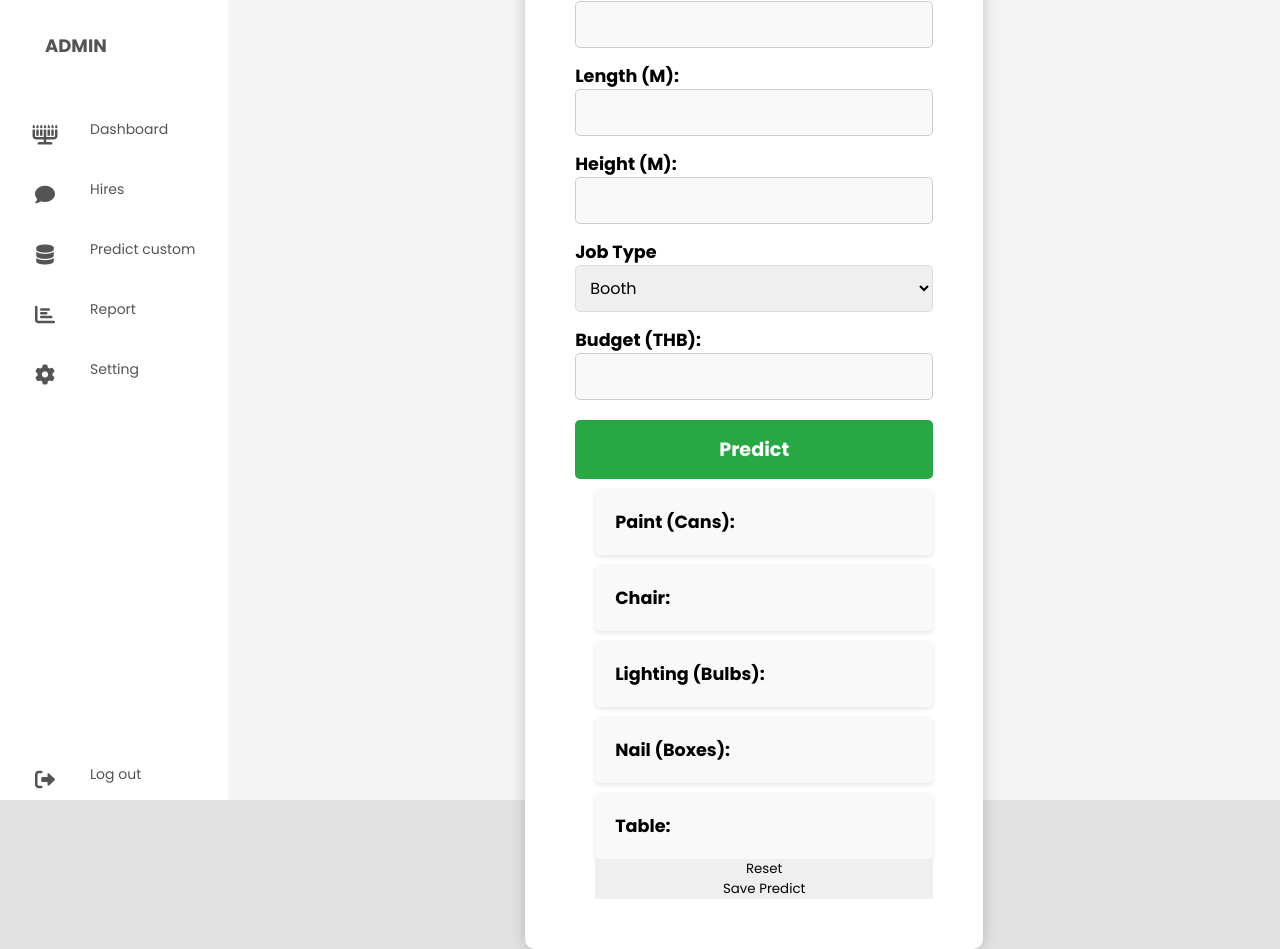
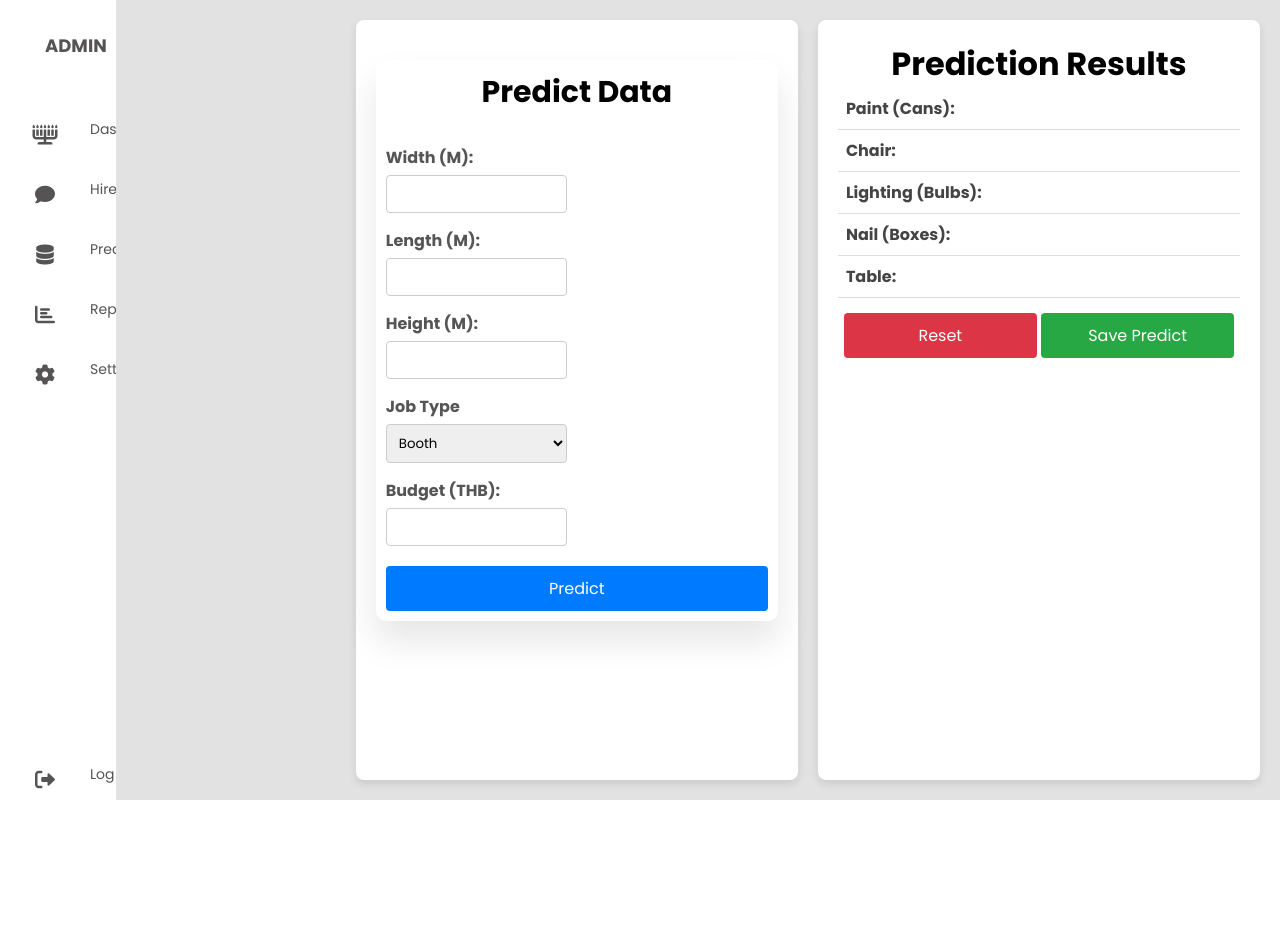
Before and after one commit to mrbluezaop/FinalProject, a Django app: page /predictcustom/ in a window 1280 px wide. After the commit the page ends 800 px from the top, so only its background shows below. Run offline with Django 5.2, Linux system fonts and the light colour scheme; parts of the project's set-up code (start-up, migrations or seed data) failed here and were passed over.

Commit message:
second change

```diff
--- /dev/null
+++ b/myapp/static/myapp/cssforperdictcustom.css
@@ -0,0 +1,142 @@
+/* จัด Layout หลักให้ Sidebar อยู่ซ้าย และ Content อยู่ขวา */
+.content-wrapper {
+    display: flex;
+    margin-left: 220px; /* เว้นระยะให้ Sidebar */
+    padding: 20px;
+}
+
+/* คอนเทนเนอร์สำหรับ Predict Data */
+.predict-container {
+    display: flex;
+    gap: 20px;
+    width: 100%;
+    padding-right: 10x; /* เพิ่ม padding ขวาให้เนื้อหาไม่ชิด */
+}
+
+/* ส่วนซ้าย (ฟอร์มกรอกข้อมูล) */
+.predict-form {
+    flex: 1;
+    background: white;
+    padding: 20px;
+    border-radius: 8px;
+    box-shadow: 0px 4px 8px rgba(0, 0, 0, 0.1);
+}
+
+/* ส่วนขวา (ผลลัพธ์) */
+.predict-results {
+    flex: 1;
+    background: white;
+    padding: 20px;
+    border-radius: 8px;
+    box-shadow: 0px 4px 8px rgba(0, 0, 0, 0.1);
+    text-align: center;
+}
+
+/* กล่องฟอร์ม */
+.form-container {
+    display: flex;
+    flex-wrap: wrap;
+    justify-content: space-between;
+}
+
+/* ป้ายกำกับ */
+.form-container label {
+    width: 100%;
+    margin-top: 10px;
+    font-weight: bold;
+    color: #555;
+}
+
+/* อินพุตและตัวเลือก */
+.form-container input,
+.form-container select {
+    width: calc(50% - 10px);
+    padding: 8px;
+    margin: 5px 0;
+    border: 1px solid #ccc;
+    border-radius: 4px;
+}
+
+/* ปุ่มพยากรณ์ */
+#predictBtn {
+    width: 100%;
+    padding: 10px;
+    margin-top: 15px;
+    background: #007bff;
+    color: white;
+    border: none;
+    border-radius: 4px;
+    cursor: pointer;
+    font-size: 16px;
+}
+
+#predictBtn:hover {
+    background: #0056b3;
+}
+
+/* กล่องผลลัพธ์ */
+.result-box {
+    display: flex;
+    justify-content: space-between;
+    padding: 8px;
+    border-bottom: 1px solid #ddd;
+}
+
+/* ป้ายกำกับผลลัพธ์ */
+.result-box label {
+    font-weight: bold;
+    color: #444;
+}
+
+/* ปุ่ม Reset และ Save */
+#resetBtn, #saveBtn {
+    width: 48%;
+    padding: 10px;
+    margin-top: 15px;
+    border: none;
+    border-radius: 4px;
+    cursor: pointer;
+    font-size: 16px;
+}
+
+#resetBtn {
+    background: #dc3545;
+    color: white;
+}
+
+#resetBtn:hover {
+    background: #a71d2a;
+}
+
+#saveBtn {
+    background: #28a745;
+    color: white;
+}
+
+#saveBtn:hover {
+    background: #1e7e34;
+}
+
+/* Responsive */
+@media (max-width: 768px) {
+    .content-wrapper {
+        flex-direction: column;
+        margin-left: 0;
+    }
+
+    .predict-container {
+        flex-direction: column;
+    }
+
+    .predict-form, .predict-results {
+        width: 100%;
+    }
+}
+
+/* ทำให้ Predict Data มีขนาดใหญ่และอยู่ตรงกลาง */
+.predict-form h1 {
+    font-size: 30px; /* ปรับขนาดให้ใหญ่ขึ้น */
+    font-weight: bold;
+    text-align: center; /* จัดให้ตรงกลาง */
+    margin-bottom: 20px;
+}
--- a/myapp/templates/predictcustom.html
+++ b/myapp/templates/predictcustom.html
@@ -7,6 +7,7 @@
     <meta name="viewport" content="width=device-width, initial-scale=1.0">
     <title>Document</title>
     <link rel="stylesheet" href="{% static 'myapp/style4.css' %}">
+    <link rel="stylesheet" href="{% static 'myapp/cssforperdictcustom.css' %}">
     <link rel="stylesheet" href="https://cdnjs.cloudflare.com/ajax/libs/font-awesome/5.15.4/css/all.min.css" />
     <link href="https://cdnjs.cloudflare.com/ajax/libs/font-awesome/6.0.0-beta3/css/all.min.css" rel="stylesheet">
     <script src="https://code.jquery.com/jquery-3.6.0.min.js"></script>
@@ -51,10 +52,13 @@
             </ul>
         </nav>
 
-        <section class="main">
+        <div class="content-wrapper">
+            <div class="predict-container">
+                <!-- ส่วนซ้าย: ฟอร์มสำหรับกรอกข้อมูล -->
+                <section class="predict-form">
                     <section class="attendance">
                         <div class="attendance-list">
-                    <h1>Predict Data</h1>
+                            <h1>Predict Data</h1> <!-- หัวข้อนี้จะใหญ่ขึ้นและอยู่ตรงกลาง -->
                             <div class="form-container">
                                 <label for="width">Width (m):</label>
                                 <input type="text" id="width">
@@ -82,9 +86,13 @@
 
                                 <button type="button" id="predictBtn">Predict</button>
                             </div>
+                        </div>
+                    </section>
+                </section>
 
-                    <!-- กล่องผลลัพธ์ที่อยู่ด้านขวามือ -->
-                    <div class="result-container">
+                <!-- ส่วนขวา: แสดงผลลัพธ์ -->
+                <div class="predict-results">
+                    <h1>Prediction Results</h1>
                     <div class="result-box">
                         <label>Paint (Cans):</label>
                         <span id="paintResult"></span>
@@ -105,111 +113,17 @@
                         <label>Table:</label>
                         <span id="tableResult"></span>
                     </div>
-                        <button type="ResetBTN" id="resetBtn">Reset</button>
-                        <button type="SaveBTN" id="saveBtn">Save Predict</button>
+                    <button type="button" id="resetBtn">Reset</button>
+                    <button type="button" id="saveBtn">Save Predict</button>
                 </div>
             </div>
+        </div>
+
         </section>
         </section>
-        <style>
-          /* ใช้ flexbox เพื่อจัดตำแหน่งฟอร์มและกล่องผลลัพธ์ */
-          .main {
-              display: flex;
-              justify-content: center;
-              align-items: center;
-              height: 100vh;
-              background-color: #f4f4f4;
-          }
-
-          /* กล่องฟอร์ม */
-          .attendance-list {
-              background: #fff;
-              padding: 50px;
-              border-radius: 10px;
-              box-shadow: 0 0 15px rgba(0, 0, 0, 0.2);
-              max-width: 500px;
-              width: 100%;
-              text-align: center;
-              margin-right: 20px;
-          }
-
-          .form-container {
-              display: flex;
-              flex-direction: column;
-          }
-
-          /* จัดให้กล่องผลลัพธ์อยู่ทางขวามือ */
-          .result-container {
-              display: flex;
-              flex-direction: column;
-              justify-content: flex-start;
-              margin-left: 20px;
-          }
-
-          .result-box {
-              background-color: #f9f9f9;
-              padding: 20px;
-              margin-top: 10px;
-              border-radius: 5px;
-              text-align: left;
-              font-size: 1.1rem;
-              font-weight: bold;
-              box-shadow: 0 2px 5px rgba(0, 0, 0, 0.1);
-          }
-
-          .result-box span {
-              margin-left: 10px;
-              color: #333;
-          }
-
-          /* ปรับแต่ง input และ label */
-          .form-container label {
-              margin-top: 15px;
-              font-weight: bold;
-              font-size: 1.1rem;
-              text-align: left;
-          }
-
-          .form-container input {
-              padding: 10px;
-              border: 1px solid #ccc;
-              border-radius: 5px;
-              font-size: 1rem;
-              width: 100%;
-              background-color: #f9f9f9;
-              box-sizing: border-box;
-          }
-
-          button#predictBtn {
-              margin-top: 20px;
-              padding: 15px;
-              font-size: 1.2rem;
-              font-weight: bold;
-              color: white;
-              background-color: #28a745;
-              border: none;
-              border-radius: 5px;
-              cursor: pointer;
-              transition: background-color 0.3s;
-          }
-
-          button#predictBtn:hover {
-              background-color: #218838;
-          }
-
-          select{
-              width: 100%;
-              padding: 10px;
-              border: 1px solid #ddd;
-              border-radius: 5px;
-              box-sizing: border-box;
-              font-size: 16px;
-          }
-
-      </style>
 
         <script>
-          $('#predictBtn').click(function() {
+            $('#predictBtn').click(function () {
                 var width = $('#width').val();
                 var length = $('#length').val();
                 var height = $('#height').val();
@@ -228,14 +142,14 @@
                     }),
                     contentType: 'application/json',
                     headers: { "X-CSRFToken": getCookie("csrftoken") },  // ✅ เพิ่ม CSRF Token
-                success: function(response) {
+                    success: function (response) {
                         $('#paintResult').text(response.Paint);
                         $('#chairResult').text(response.Chair);
                         $('#lightingResult').text(response.Lighting);
                         $('#nailResult').text(response.Nail);
                         $('#tableResult').text(response.Table);
                     },
-                error: function(xhr, status, error) {
+                    error: function (xhr, status, error) {
                         console.log("Error:", error);
                         console.log("Status:", status);
                         console.log("Response:", xhr.responseText);
@@ -243,7 +157,7 @@
                     }
                 });
             })
-          $('#resetBtn').click(function() {
+            $('#resetBtn').click(function () {
                 $('#width').val('');
                 $('#length').val('');
                 $('#height').val('');
```
Also changed, not shown: myapp/static/js/popup.js (+24 -0 lines), myapp/static/myapp/popupcsspredic.css (added, +47 -0 lines), myapp/templates/hireset.html (+57 -13 lines). Lines whose indentation alone changed are shown as unchanged.
